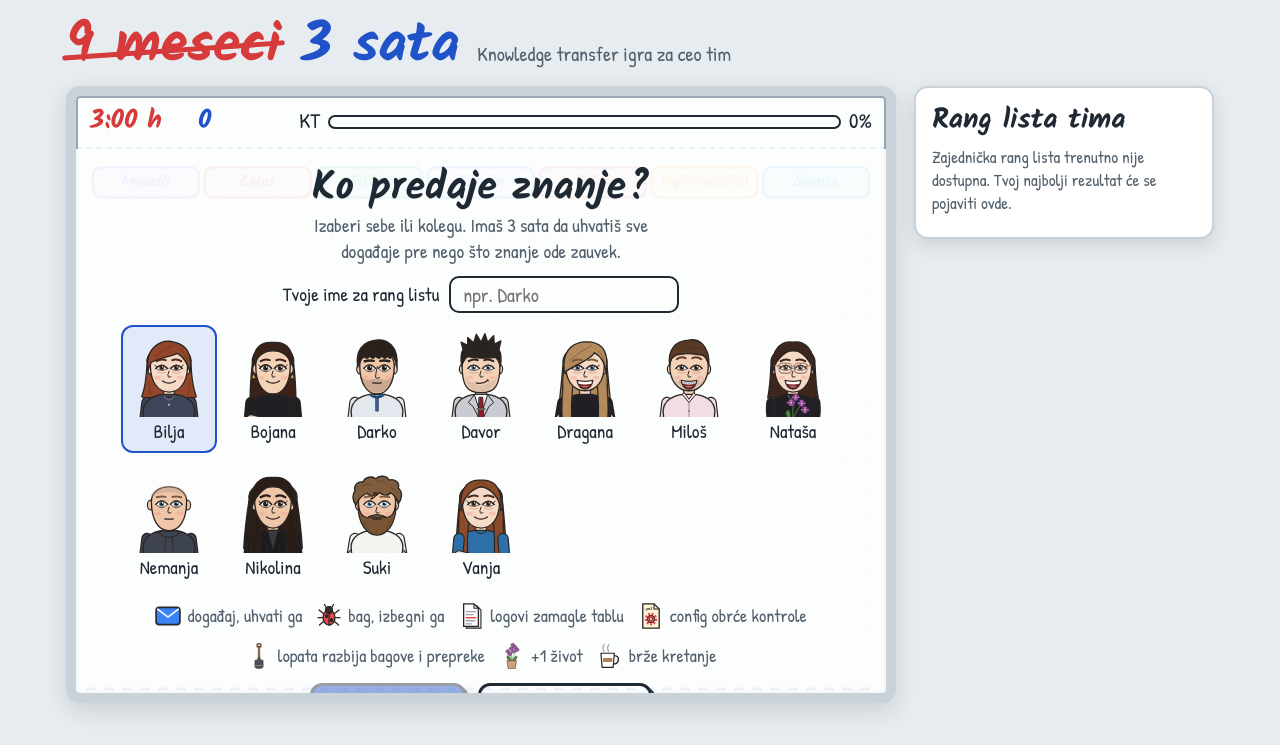
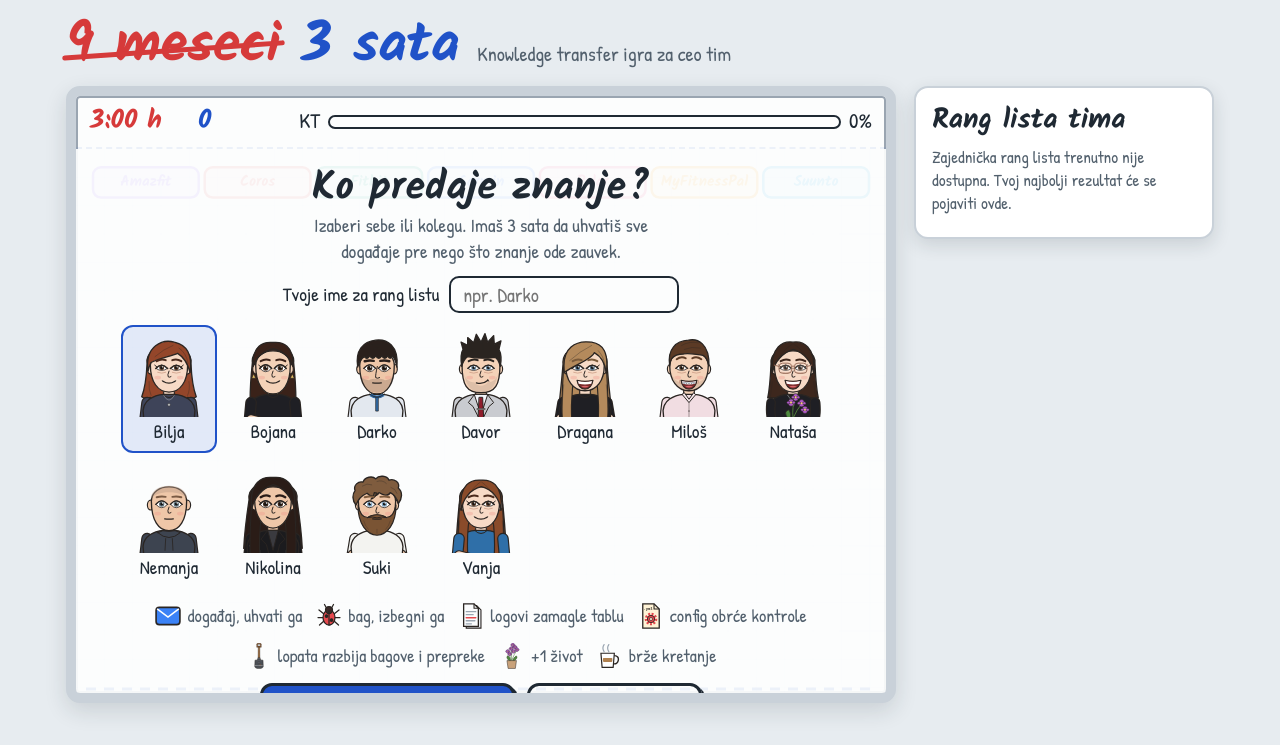
Before and after one commit to d-kasalica-levi9-com/game, a plain HTML site: page index.html in a window 1280 px wide. Both pictures are taken after a click on the button "Bilja". Drawn offline with Linux system fonts and the light colour scheme; no server answers.

Commit message:
Add files via upload

```diff
--- a/index.html
+++ b/index.html
@@ -123,6 +123,9 @@ canvas { display: block; width: 100%; touch-action: none; cursor: grab; }
   border: 2.5px solid var(--ink); border-radius: 10px; background: var(--board); color: var(--ink);
 }
 .namefield input:focus-visible { outline: 3px solid var(--blue); outline-offset: 2px; }
+.namefield input.need { border-color: var(--red); box-shadow: 0 0 0 4px color-mix(in srgb, var(--red) 25%, transparent); animation: nudge .35s; }
+@keyframes nudge { 25% { transform: translateX(-6px); } 75% { transform: translateX(6px); } }
+@media (prefers-reduced-motion: reduce) { .namefield input.need { animation: none; } }
 .legend { display: flex; gap: 14px; flex-wrap: wrap; justify-content: center; margin: 0 0 14px; color: var(--ink-soft); font-size: 18px; }
 .legend span { display: inline-flex; align-items: center; gap: 6px; }
 .legend img { width: 26px; height: 26px; }
@@ -198,7 +201,7 @@ ol.lb .pts { font-family: "Kalam", cursive; font-weight: 700; color: var(--blue)
             <input id="playerName" type="text" maxlength="30" autocomplete="nickname" placeholder="npr. Darko"></label>
           <div class="cast" id="cast" role="group" aria-label="Izbor lika"></div>
           <div class="legend" id="legend"></div>
-          <div class="row"><button class="btn" id="play" disabled>Počni KT</button><button class="btn ghost" id="rulesBtn" type="button">Pravila igre</button></div>
+          <div class="row"><button class="btn" id="play" disabled>Izaberi lika</button><button class="btn ghost" id="rulesBtn" type="button">Pravila igre</button></div>
           <div class="keys">Strelice ← → ili A / D, na telefonu prevuci prstom. P je pauza.</div>
         </div>
 
@@ -425,6 +428,13 @@ function reset() {
 
 function start() {
   if (!chosen) return;
+  if (mode !== "claude" && !playerName()) {
+    const f = $("playerName");
+    $("over").hidden = true; $("start").hidden = false;
+    f.classList.remove("need"); void f.offsetWidth; f.classList.add("need");
+    f.focus();
+    return;
+  }
   $("start").hidden = true; $("over").hidden = true; $("paused").hidden = true;
   reset(); running = true; paused = false; over = false;
   say(chosen === "Bilja" ? "Imamo 3 sata. Krećemo!" : "OK, krećemo sa KT-om!", 2.2);
@@ -751,13 +761,13 @@ const playerName = () => $("playerName").value.trim().slice(0, 30);
 
 function updatePlay() {
   const needName = mode !== "claude";
-  const ok = !!chosen && (!needName || playerName().length > 0);
-  $("play").disabled = !ok;
-  $("play").textContent = chosen ? "Počni KT kao " + chosen : "Počni KT";
-  if (chosen && needName && !playerName()) $("play").textContent = "Upiši ime";
+  $("play").disabled = !chosen;
+  if (!chosen) $("play").textContent = "Izaberi lika";
+  else if (needName && !playerName()) $("play").textContent = "Upiši ime pa počni";
+  else $("play").textContent = "Počni KT kao " + chosen;
 }
 $("playerName").value = lsGet("kt3h-name") || "";
-$("playerName").addEventListener("input", () => { lsSet("kt3h-name", playerName()); updatePlay(); });
+$("playerName").addEventListener("input", () => { lsSet("kt3h-name", playerName()); $("playerName").classList.remove("need"); updatePlay(); });
 
 function localBest() { try { return JSON.parse(lsGet("kt3h-best") || "null"); } catch { return null; } }
 function setLocalBest(v) { lsSet("kt3h-best", JSON.stringify(v)); }
```
